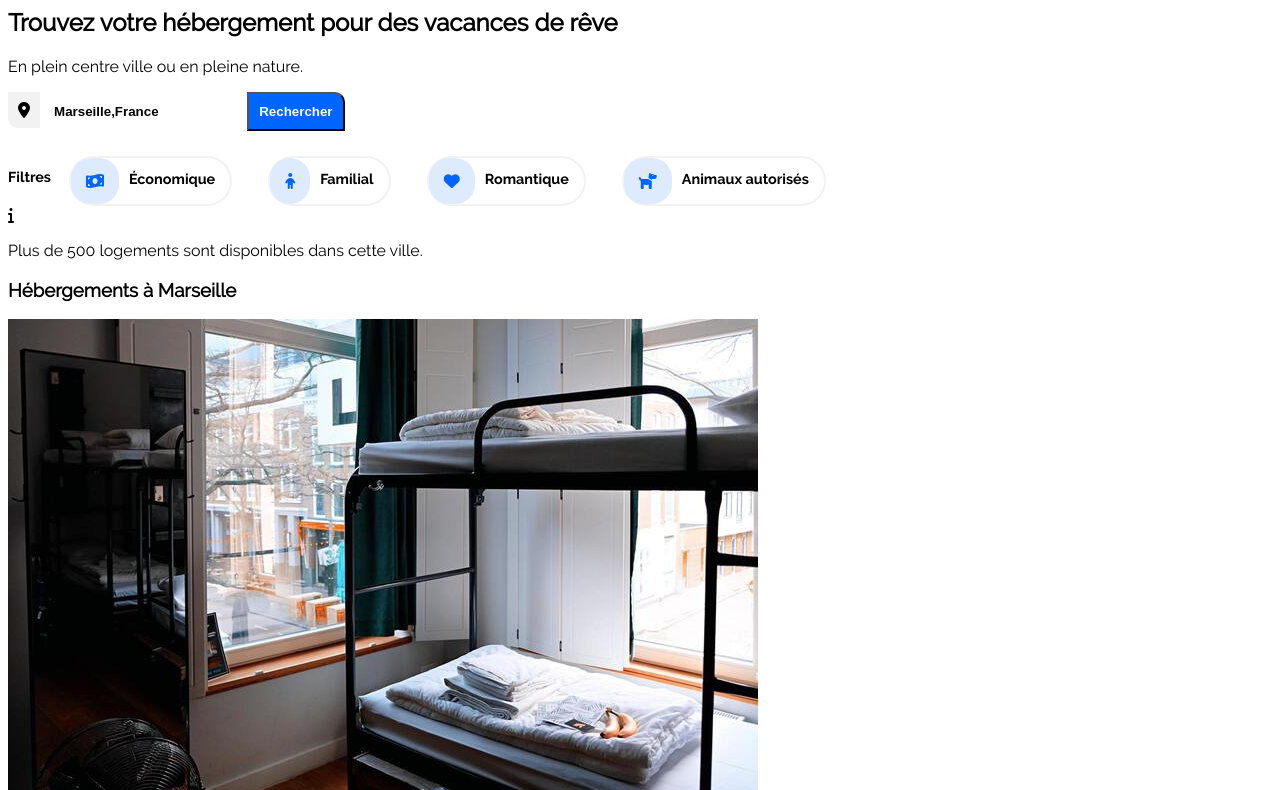
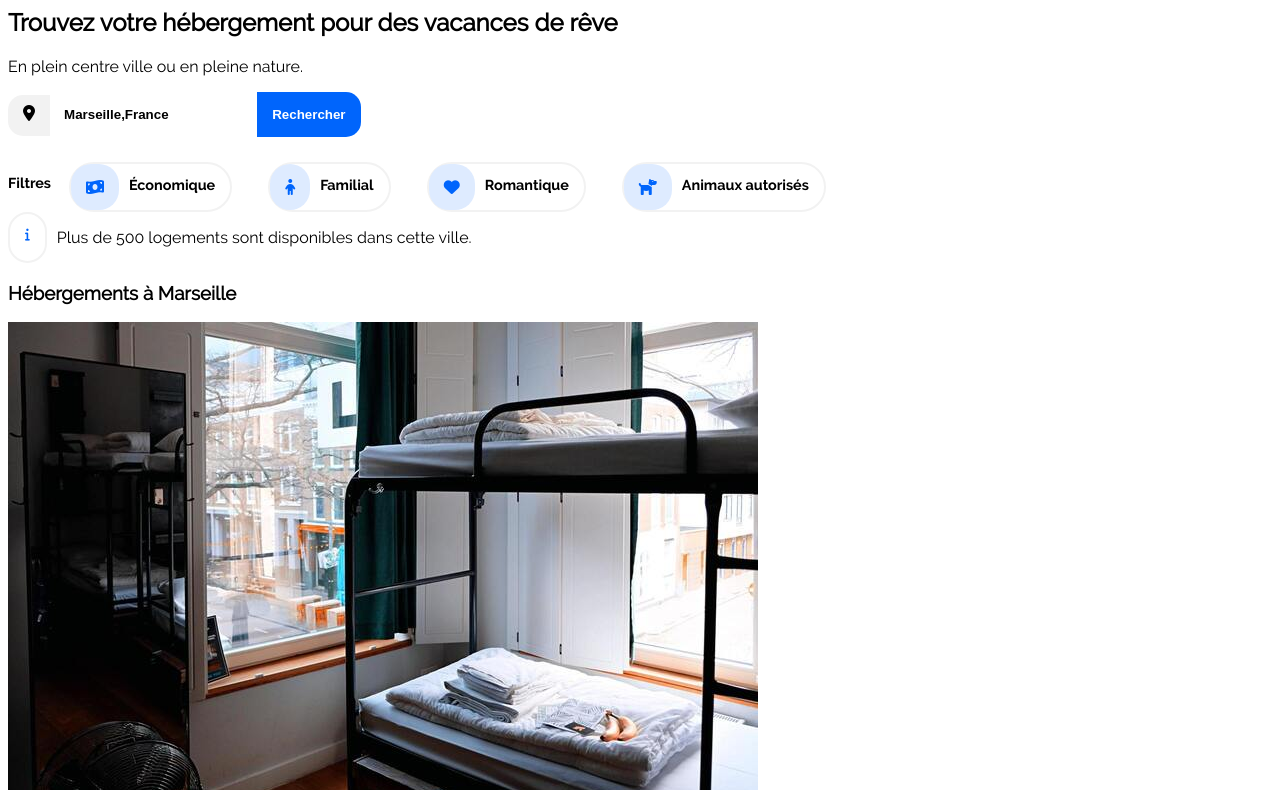
Before and after one commit to samirakhe/KHELIFASamira_2_17032021, a plain HTML site: page reservia.html in a window 1280 px wide. Shown: the part 95-885 px from the top of the page. Drawn offline with Linux system fonts and the light colour scheme; files whose address does not match are found by name.

Commit message:
sauvegarde provisoire première section

```diff
--- a/reservia.html
+++ b/reservia.html
@@ -23,7 +23,7 @@
 		<section id="filtres"> <!--Première section avec champs de recherche et barre des filtres-->
 			<h1>Trouvez votre hébergement pour des vacances de rêve</h1>
 			<p>En plein centre ville ou en pleine nature.</p>
-			<i class=" local fas fa-map-marker-alt"></i>
+			<i class=" iconelocal fas fa-map-marker-alt"></i>
 			<input type="search" id="recherche" value="Marseille,France">
 			<button id="bouton">Rechercher</button>
 			<div id="filtre">
@@ -45,8 +45,10 @@
 					<h2>Animaux autorisés</h2>
 				</div>
 			</div>
-			<i class="fas fa-info"></i>
-			<p>Plus de 500 logements sont disponibles dans cette ville.</p>
+			<div id="information">
+				<i class=" iconeinfo fas fa-info"></i>
+				<p>Plus de 500 logements sont disponibles dans cette ville.</p>
+			</div>
 		</section>
 		<section id="resultats"> <!-- Deuxième section affichant le résultat de la recherche-->
 			<div id="hebergementresult">
--- a/style.css.css
+++ b/style.css.css
@@ -18,6 +18,13 @@ body
 {
 	font-family: 'ralewayregular';
 }
+h2
+{
+	font-size:0.9em;
+	font-family:ralewaybold;
+}
+/*header*/
+
 header
 {
 	display:flex;
@@ -44,38 +51,48 @@ a:hover
 	padding-top: 25px;
 
 }
+a
+{
+	text-decoration: none;
+
+}
 #sinscrire
 {
 	font-weight: bold;
 	color:#0065FC;
 }
-.local
+
+/*Première section avec champs de recherche et barre de filtres*/
+
+.iconelocal
 {
-	background-color: #f2f2f2;
-	padding:10px;
-	border-top-left-radius: : 10px;
-	border-bottom-left-radius: 10px;
+	background-color: #F2F2F2;
+	padding:15px;
+	height:auto;
+	text-align: center;
+	padding-top: 10px;
+	border-radius: 15px 0px 0px 15px;
+
 }
-#recherche{
+#recherche
+{
 	padding:10px;
 	border:none;
 	font-weight: bold;
 }
 #bouton
 {
-	padding:10px;
+
 	background-color: #0065FC;
-	border-top-right-radius: 10px;
-	border-bottom-right-radius: 20px
 	border:#0065FC;
 	color:white;
 	font-weight: bold;
+	padding:15px;
+	height:auto;
+	text-align: center;
+	border-radius: 0px 15px 15px 0px;
 }
-h2
-{
-	font-size:0.9em;
-	font-family:ralewaybold;
-}
+
 #filtre
 {
 	margin-top:25px;
@@ -91,6 +108,10 @@ h2
 	padding-right:15px;
 
 }
+.categorie:hover
+{
+	background-color:#f2f2f2;
+}
 .tri
 {
 	color:#0065FC;
@@ -99,3 +120,16 @@ h2
 	border-radius: 20px;
 	margin-right:10px;
 }
+#information
+{
+	display:flex;
+}
+.iconeinfo
+{
+	color:#0065FC;
+	border: 2px #F2F2F2 solid;
+	padding:15px;
+	border-radius: 200px;
+	margin-right:10px;
+	font-size:0.8em;
+}
```
